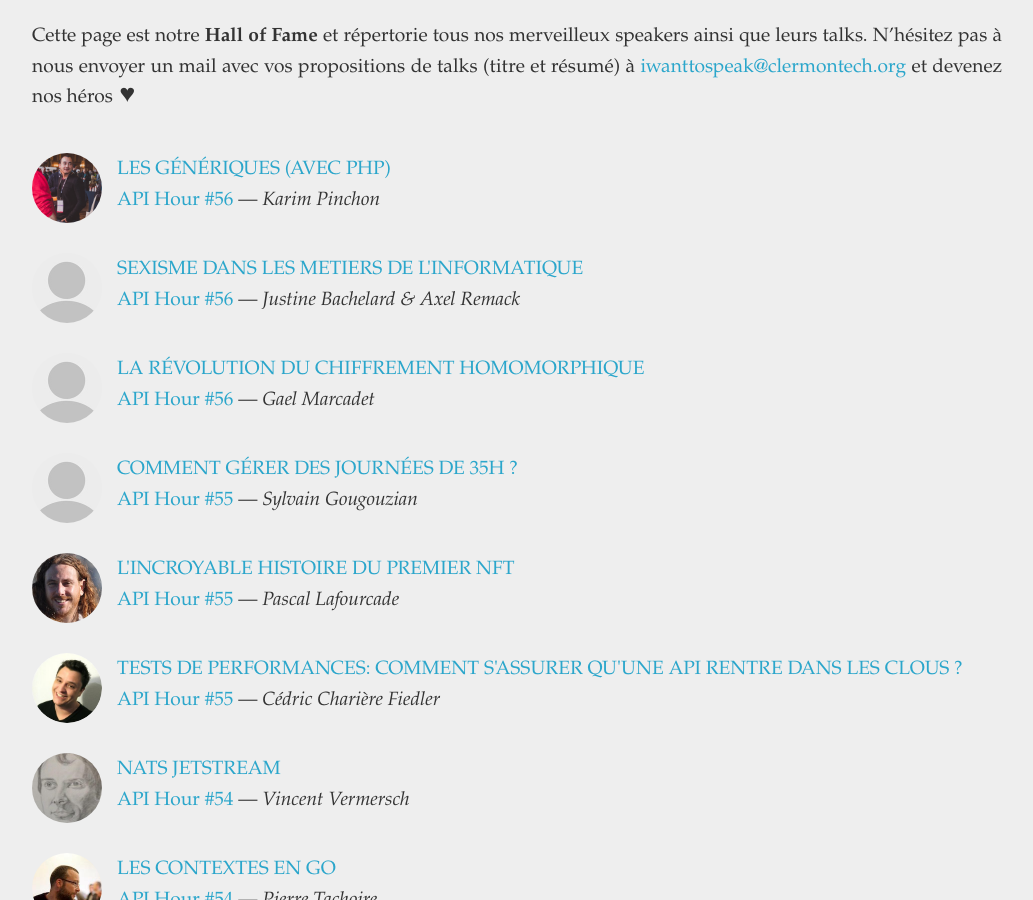
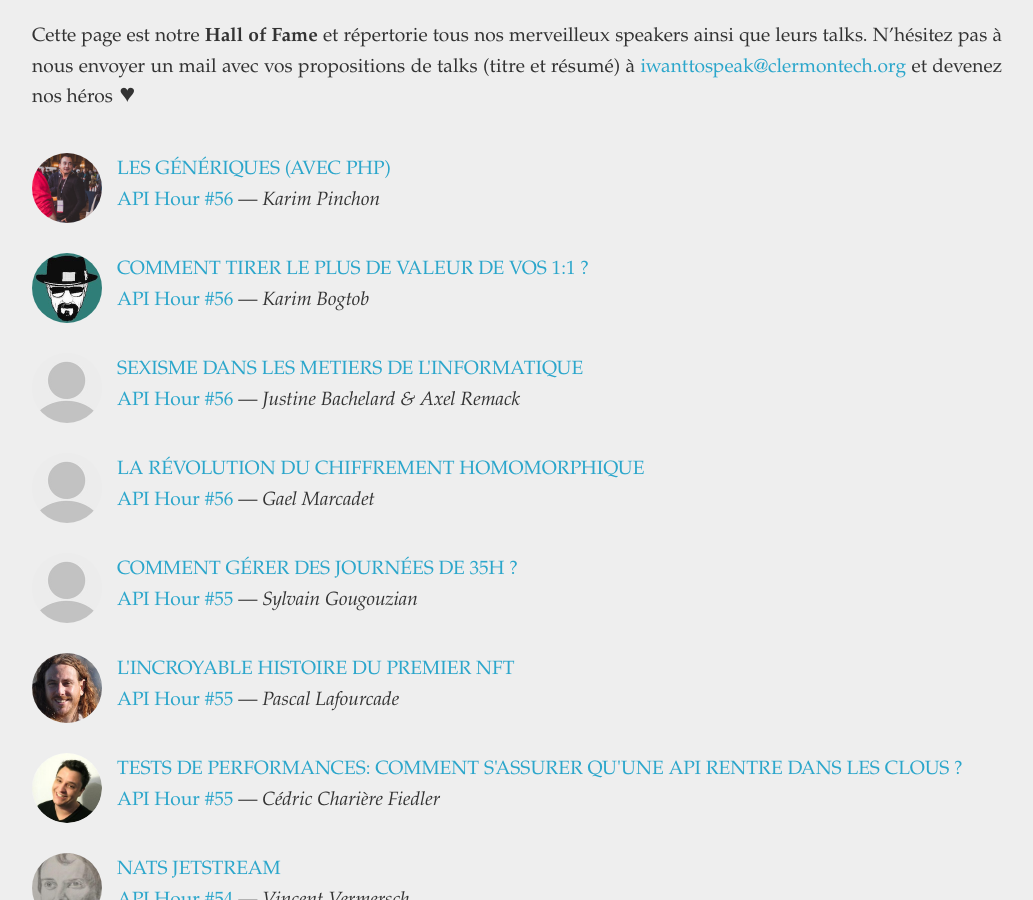
Before and after one commit to clermontech/clermontech.github.com, a Jekyll site: the page built from talks/index.md, in a window 1280 px wide and 900 px high, scrolled down 411 px. Shown: the whole window, without its empty margins (123-1156 px from the left). Built offline with Jekyll 4.4.1, drawn with Linux system fonts in a browser that asks for light colours; some of the changed lines change nothing that is shown.

Commit message:
ah56: add last talk

```diff
--- a/_posts/2023-10-10-api-hour-56.md
+++ b/_posts/2023-10-10-api-hour-56.md
@@ -68,4 +68,12 @@ de les utiliser avec PHP également ?
 
 [Voir la vidéo]({% post_url 2023-10-10-karim-pinchon-les-generiques-avec-php %})
 
-### Talk à venir
+### Karim Bogtob • Comment tirer le plus de valeur de vos 1:1 ?
+
+Les 1:1 ou réunions en tête à tête, sont une pratique très commune dans les
+boîtes américaines et commence à arriver dans nos entreprises françaises.
+L'objectif ? Créer un moment de partage entre un contributeur individuel et son
+leadership.
+On va discuter de l'utilité des 1:1, voir quelques conseils de base et de
+comment en tirer un maximum.
+Talk certifié 0% bullshit.
--- /dev/null
+++ b/_posts/2023-10-10-karim-bogtob-comment-tirer-le-plus-de-valeur-de-vos-1-1.md
@@ -0,0 +1,26 @@
+---
+layout: talk
+categories: [ talks, api-hour-56 ]
+
+session_url: /api-hours/api-hour-56.html
+session_name: Clermont'ech API Hour &#35;56
+session_short_name: "&#35;56"
+
+author: Karim Bogtob
+author_url: https://twitter.com/kbogtob
+author_image: karim.jpg
+
+slides_url:
+video:
+
+title: "Comment tirer le plus de valeur de vos 1:1 ?"
+
+---
+
+Les 1:1 ou réunions en tête à tête, sont une pratique très commune dans les
+boîtes américaines et commence à arriver dans nos entreprises françaises.
+L'objectif ? Créer un moment de partage entre un contributeur individuel et son
+leadership.
+On va discuter de l'utilité des 1:1, voir quelques conseils de base et de
+comment en tirer un maximum.
+Talk certifié 0% bullshit.
```
